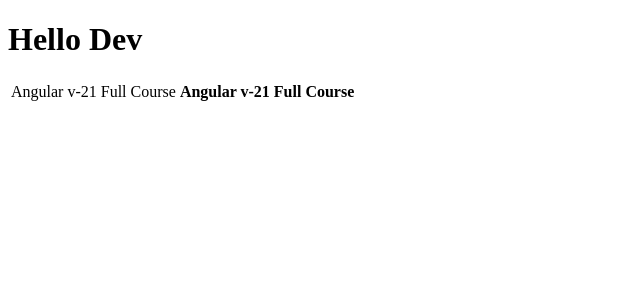
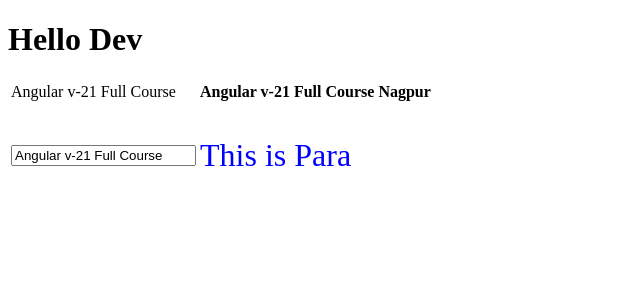
Before and after one commit to chengyus/angular21_tutorial, an Angular app: page / in a window 1280 px wide. Shown: the top 300 px of the page, without its empty margins (0-640 px from the left). Built offline with nearby package versions, Linux system fonts and the light colour scheme.

Commit message:
part 2 ; 24:03

```diff
--- a/angular.json
+++ b/angular.json
@@ -2,7 +2,8 @@
   "$schema": "./node_modules/@angular/cli/lib/config/schema.json",
   "version": 1,
   "cli": {
-    "packageManager": "npm"
+    "packageManager": "npm",
+    "analytics": false
   },
   "newProjectRoot": "projects",
   "projects": {
--- a/src/app/components/data-binding/data-binding.css
+++ b/src/app/components/data-binding/data-binding.css
@@ -0,0 +1,4 @@
+.primary {
+  color: blue;
+  font-size: 32px;
+}
--- a/src/app/components/data-binding/data-binding.html
+++ b/src/app/components/data-binding/data-binding.html
@@ -11,5 +11,13 @@
         <strong> {{ cityName }} </strong>
       </td>
     </tr>
+    <tr>
+      <td>
+        <input type="text" [value]="courseName">
+      </td>
+      <td>
+        <p [class]="className">This is Para</p>
+      </td>
+    </tr>
   </tbody>
 </table>
--- a/src/app/components/data-binding/data-binding.ts
+++ b/src/app/components/data-binding/data-binding.ts
@@ -7,5 +7,7 @@ import { Component } from '@angular/core';
   styleUrl: './data-binding.css',
 })
 export class DataBinding {
-  courseName: string = 'Angular v-21 Full Course';
+  courseName = 'Angular v-21 Full Course';
+  cityName = "Nagpur";
+  className = "primary";
 }
```
Also changed, not shown: 1 other file (tests, documents, lock files or other folders).
